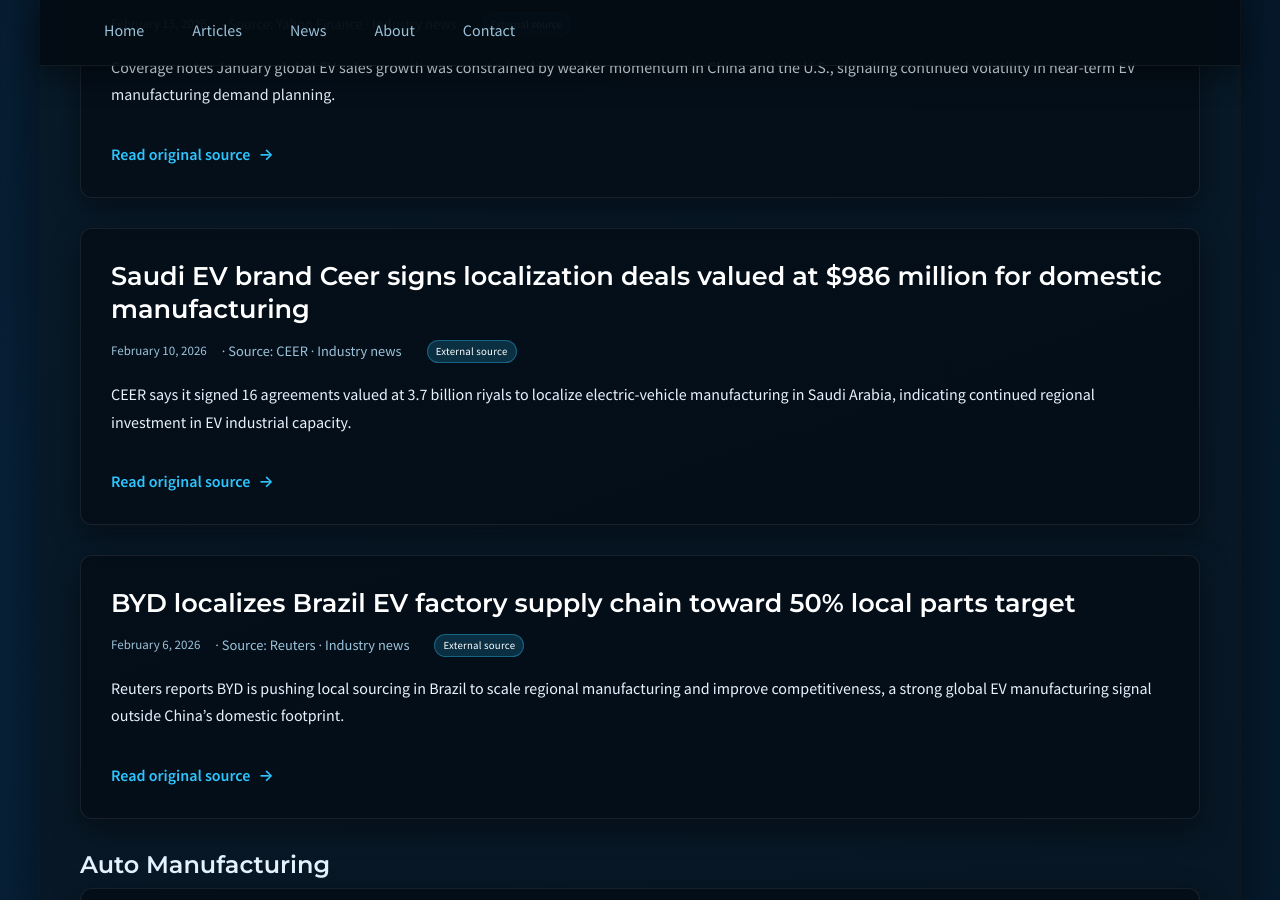
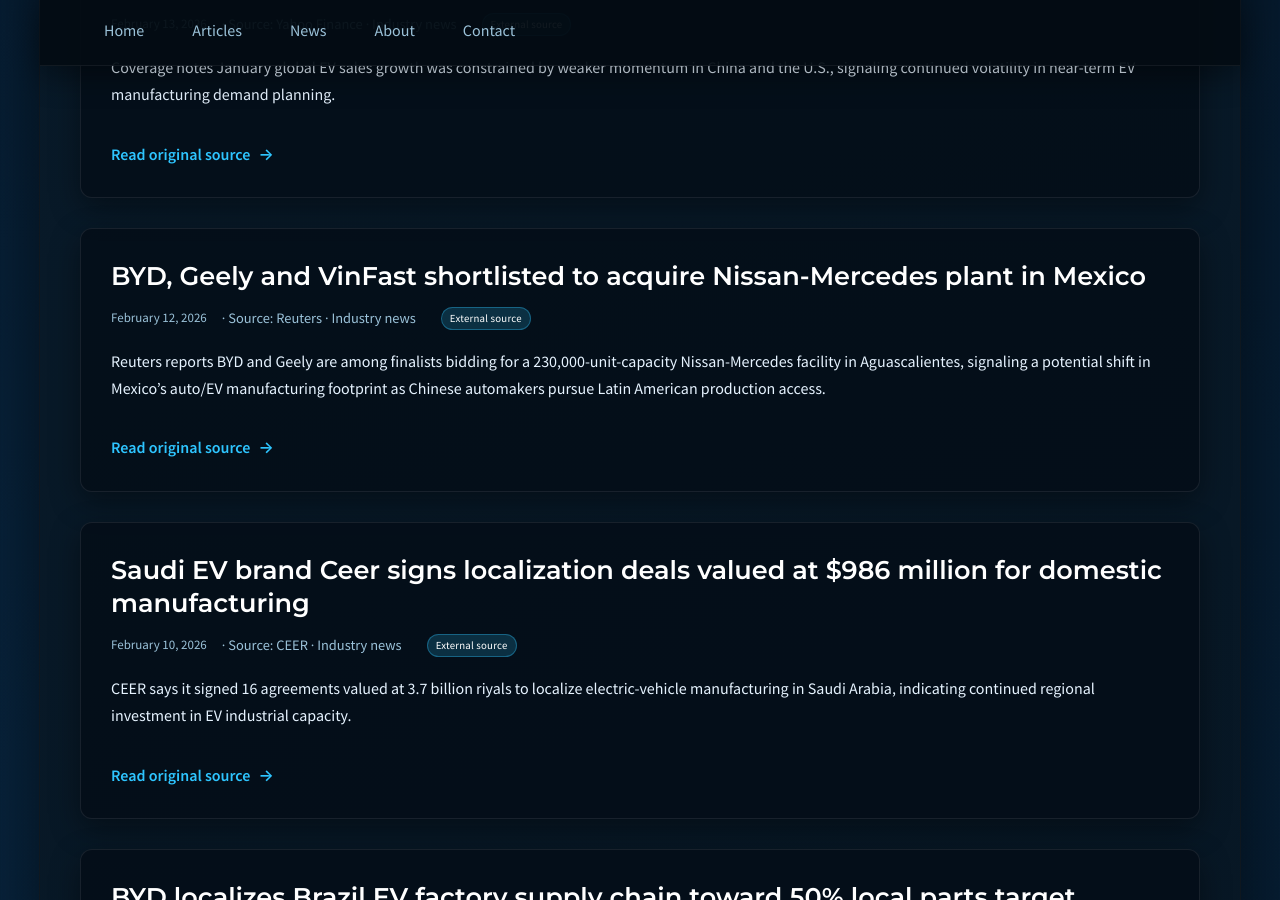
Before and after one commit to JohnForeman/MetrologyCentral, a Jekyll site: the page built from news.md, in a window 1280 px wide and 900 px high, scrolled down 774 px. Built offline with Jekyll 4.4.1, drawn with Linux system fonts in a browser that asks for light colours; some of the changed text lies outside the part shown.

Commit message:
Add overnight news sweep items to news feed

```diff
--- a/_data/news.yml
+++ b/_data/news.yml
@@ -1,3 +1,35 @@
+- date: 2026-02-12
+  title: BYD, Geely and VinFast shortlisted to acquire Nissan-Mercedes plant in Mexico
+  source: Reuters
+  sector: ev_manufacturing
+  kind: industry_news
+  summary: Reuters reports BYD and Geely are among finalists bidding for a 230,000-unit-capacity Nissan-Mercedes facility in Aguascalientes, signaling a potential shift in Mexico’s auto/EV manufacturing footprint as Chinese automakers pursue Latin American production access.
+  url: https://www.reuters.com/business/autos-transportation/seeking-mexico-foothold-chinas-byd-geely-bid-buy-car-plant-2026-02-12/
+
+- date: 2026-02-10
+  title: Boeing plans fourth 737 MAX production line in Everett for midsummer start
+  source: Reuters
+  sector: aerospace_defense_manufacturing
+  kind: industry_news
+  summary: Boeing said it plans to open a fourth 737 MAX line in Everett in midsummer as part of its multi-year rate ramp, adding a concrete capacity signal for narrowbody supply-chain planning.
+  url: https://www.reuters.com/business/aerospace-defense/boeing-plans-open-fourth-737-production-line-mid-summer-2026-02-10/
+
+- date: 2026-02-06
+  title: Mahindra commits $1.65 billion to expand manufacturing in Maharashtra
+  source: Reuters
+  sector: auto_manufacturing
+  kind: industry_news
+  summary: Reuters says Mahindra will invest over 10 years to build out manufacturing in Maharashtra, including a large integrated auto-and-tractor plant and supplier ecosystem, reinforcing India’s role in global production growth.
+  url: https://www.reuters.com/world/india/indian-automaker-mahindra-invest-165-billion-over-decade-expand-manufacturing-2026-02-06/
+
+- date: 2026-01-29
+  title: NPL to lead UK Centre for AI Measurement under government AI assurance fund
+  source: National Physical Laboratory (UK)
+  sector: scientific_metrology
+  kind: standards_method
+  summary: NPL announced it will establish a Centre for AI Measurement focused on scientifically robust AI assurance methods, extending metrology principles into risk evaluation, standards alignment, and trustworthy AI deployment.
+  url: https://www.npl.co.uk/news/npl-to-establish-new-centre-for-ai-measurement
+
 - date: 2026-02-13
   title: Harnessing AI to detect anomalies during aircraft wing manufacture
   source: Metrology News
```
